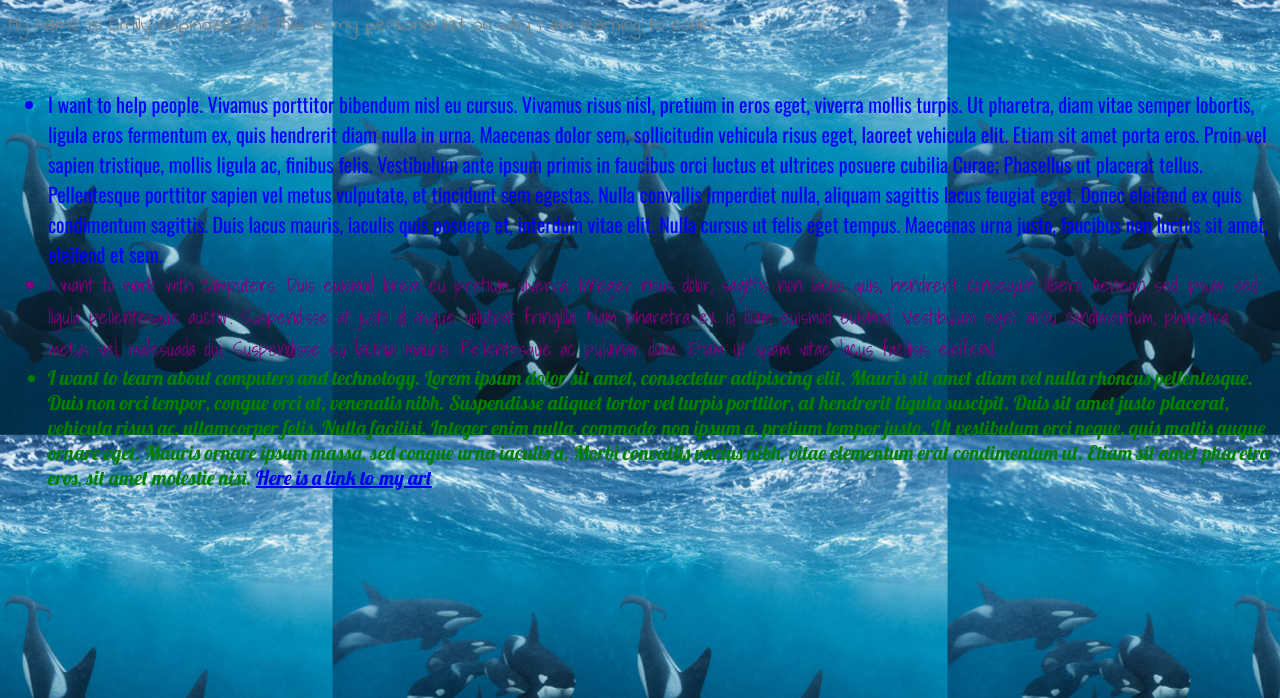
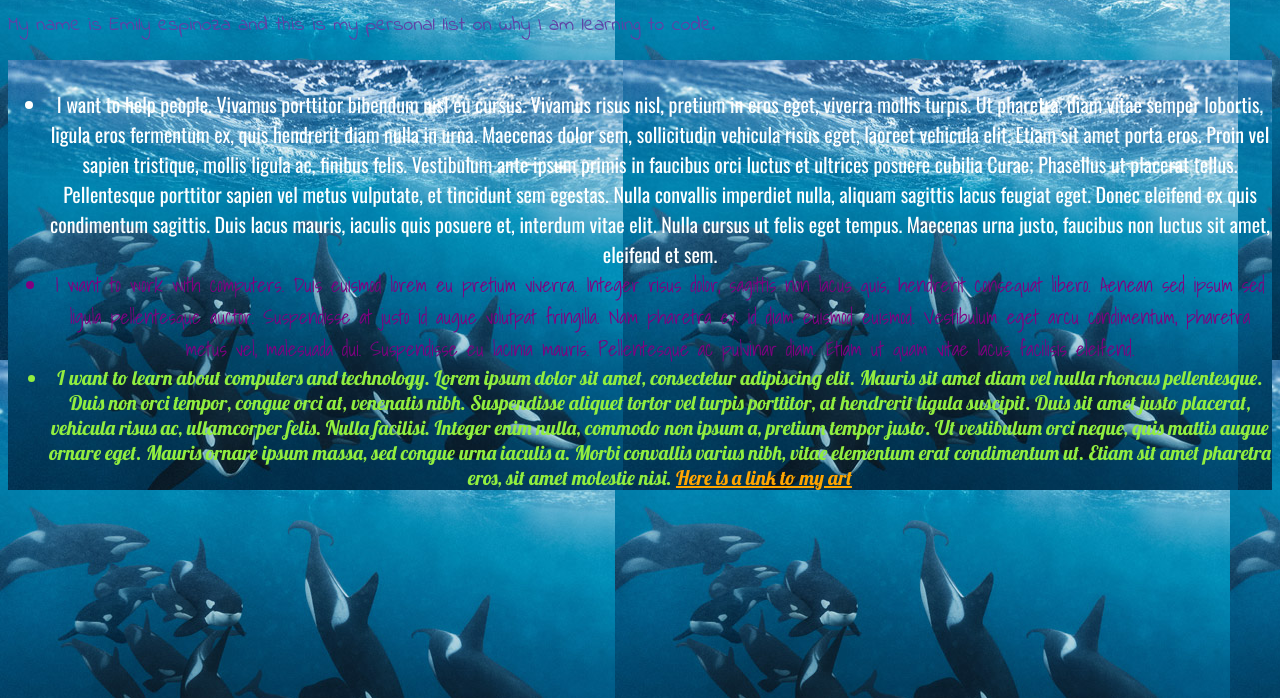
Before and after one commit to drwhogamer/myWebsite1, a plain HTML site: page myWebsite.html in a window 1280 px wide. Shown: the part 102-800 px from the top of the page. Drawn offline with nearby package versions, Linux system fonts and the light colour scheme.

Commit message:
changed link colors and hover color

```diff
--- a/Main.css
+++ b/Main.css
@@ -1,15 +1,15 @@
-#body {
+#body,.ul{
     font-size: 20px;
     font-family: 'Indie Flower', cursive;
     background-color: black;
-    color: gray;
+    color: #5e42a6;
     background-image: url(img/orca-pod.jpg);
-    background-position: center;
+    background-position: cover;
 }
 
 #l1 {
     font-family: 'Oswald', sans-serif;
-    color: blue;
+    color: #ffffff;
 }
 #l2 {
     font-family: 'Shadows Into Light', cursive;
@@ -18,5 +18,17 @@
 
 #l3 {
     font-family: 'Lobster', cursive;
-    color: green;
+    color: #91ee3f;
 }
+
+.ul {
+    text-align: center;
+}
+
+a {
+    color: orange;
+}
+a:hover {
+    background-color: black;
+    color: orange;
+}
--- a/myWebsite.html
+++ b/myWebsite.html
@@ -15,7 +15,7 @@
         <h1>Emily Espinoza</h1>
         <p>
             My name is Emily espinoza and this is my personal list on why I am learning to code.
-            <ul>
+            <ul class = "ul">
                    <br>
                 </li>
                  <li id = "l1">
```
